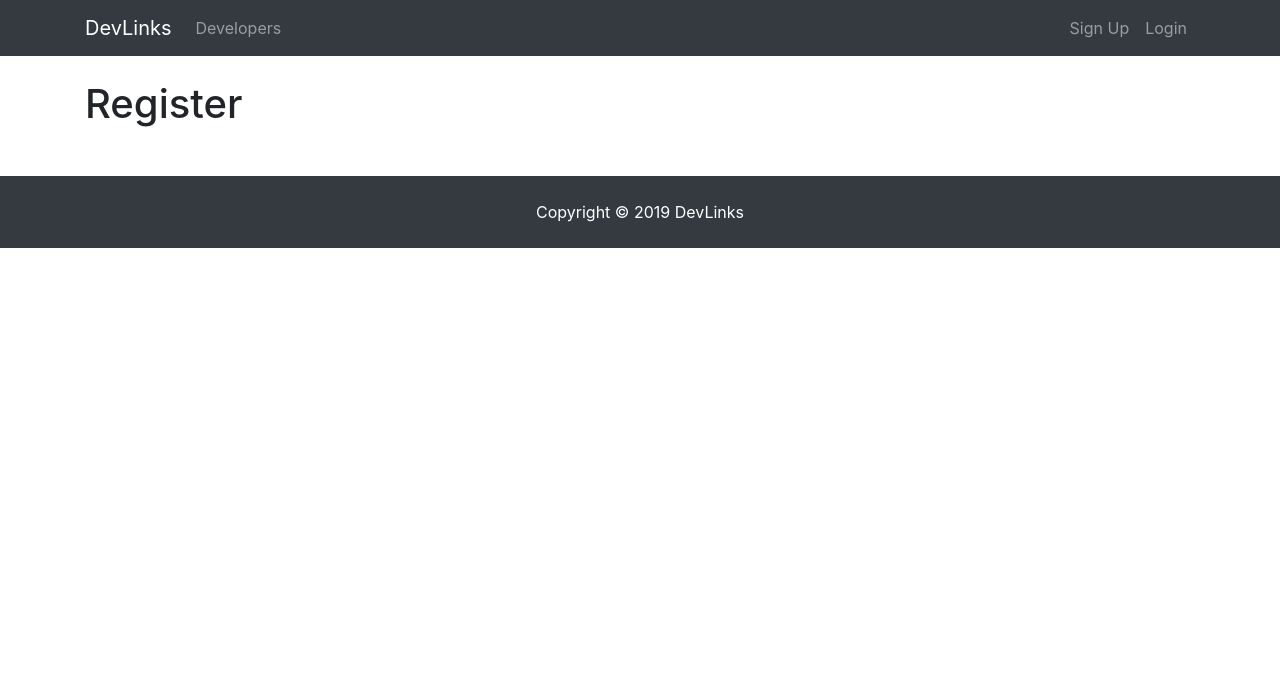
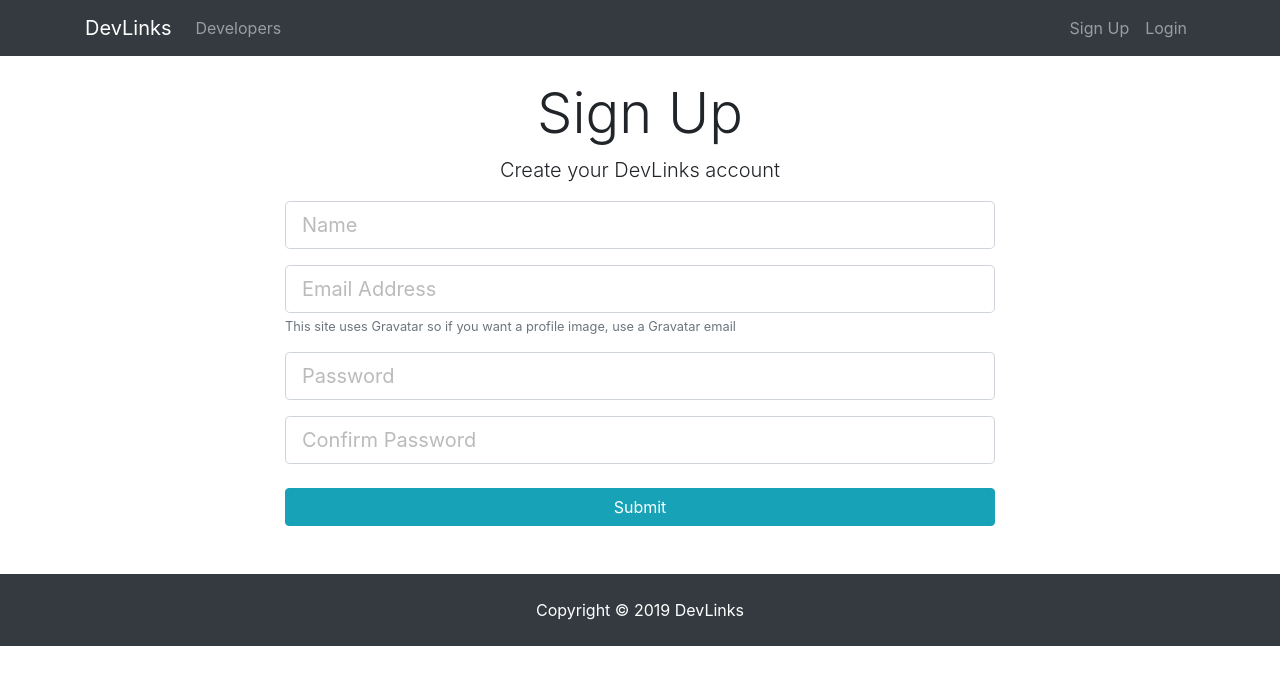
Before and after one commit to day1park/BTMERN, a React (Create React App) app in the folder client/: page /register in a window 1280 px wide. Shown: the top 684 px of the page. Built offline with nearby package versions, Linux system fonts and the light colour scheme.

Commit message:
create onchange and onsubmit functions for register form

```diff
--- a/client/src/components/auth/Register.js
+++ b/client/src/components/auth/Register.js
@@ -1,10 +1,91 @@
 import React, { Component } from "react";
 
 class Register extends Component {
+  constructor() {
+    super();
+    this.state = {
+      name: "",
+      email: "",
+      password: "",
+      password2: "",
+      errors: {}
+    };
+    this.onChange = this.onChange.bind(this);
+    this.onSubmit = this.onSubmit.bind(this);
+  }
+
+  onChange(e) {
+    this.setState({ [e.target.name]: e.target.value });
+  }
+  onSubmit(e) {
+    e.preventDefault();
+    const newUser = {
+      name: this.state.name,
+      email: this.state.email,
+      password: this.state.password,
+      password2: this.state.password2
+    };
+    console.log(newUser);
+  }
+
   render() {
     return (
-      <div>
-        <h1>Register</h1>
+      <div className="register">
+        <div className="container">
+          <div className="row">
+            <div className="col-md-8 m-auto">
+              <h1 className="display-4 text-center">Sign Up</h1>
+              <p className="lead text-center">Create your DevLinks account</p>
+              <form onSubmit={this.onSubmit}>
+                <div className="form-group">
+                  <input
+                    type="text"
+                    className="form-control form-control-lg"
+                    placeholder="Name"
+                    name="name"
+                    value={this.state.name}
+                    onChange={this.onChange}
+                  />
+                </div>
+                <div className="form-group">
+                  <input
+                    type="email"
+                    className="form-control form-control-lg"
+                    placeholder="Email Address"
+                    name="email"
+                    value={this.state.email}
+                    onChange={this.onChange}
+                  />
+                  <small className="form-text text-muted">
+                    This site uses Gravatar so if you want a profile image, use
+                    a Gravatar email
+                  </small>
+                </div>
+                <div className="form-group">
+                  <input
+                    type="password"
+                    className="form-control form-control-lg"
+                    placeholder="Password"
+                    name="password"
+                    value={this.state.password}
+                    onChange={this.onChange}
+                  />
+                </div>
+                <div className="form-group">
+                  <input
+                    type="password"
+                    className="form-control form-control-lg"
+                    placeholder="Confirm Password"
+                    name="password2"
+                    value={this.state.password2}
+                    onChange={this.onChange}
+                  />
+                </div>
+                <input type="submit" className="btn btn-info btn-block mt-4" />
+              </form>
+            </div>
+          </div>
+        </div>
       </div>
     );
   }
--- a/client/src/components/layout/Landing.js
+++ b/client/src/components/layout/Landing.js
@@ -9,7 +9,7 @@
           <div className="container">
             <div className="row">
               <div className="col-md-12 text-center">
-                <h1 className="display-3 mb-4">Developer Connector</h1>
+                <h1 className="display-3 mb-4">Developer Links</h1>
                 <p className="lead">
                   {" "}
                   Create a developer profile/portfolio, share posts and get help
```
